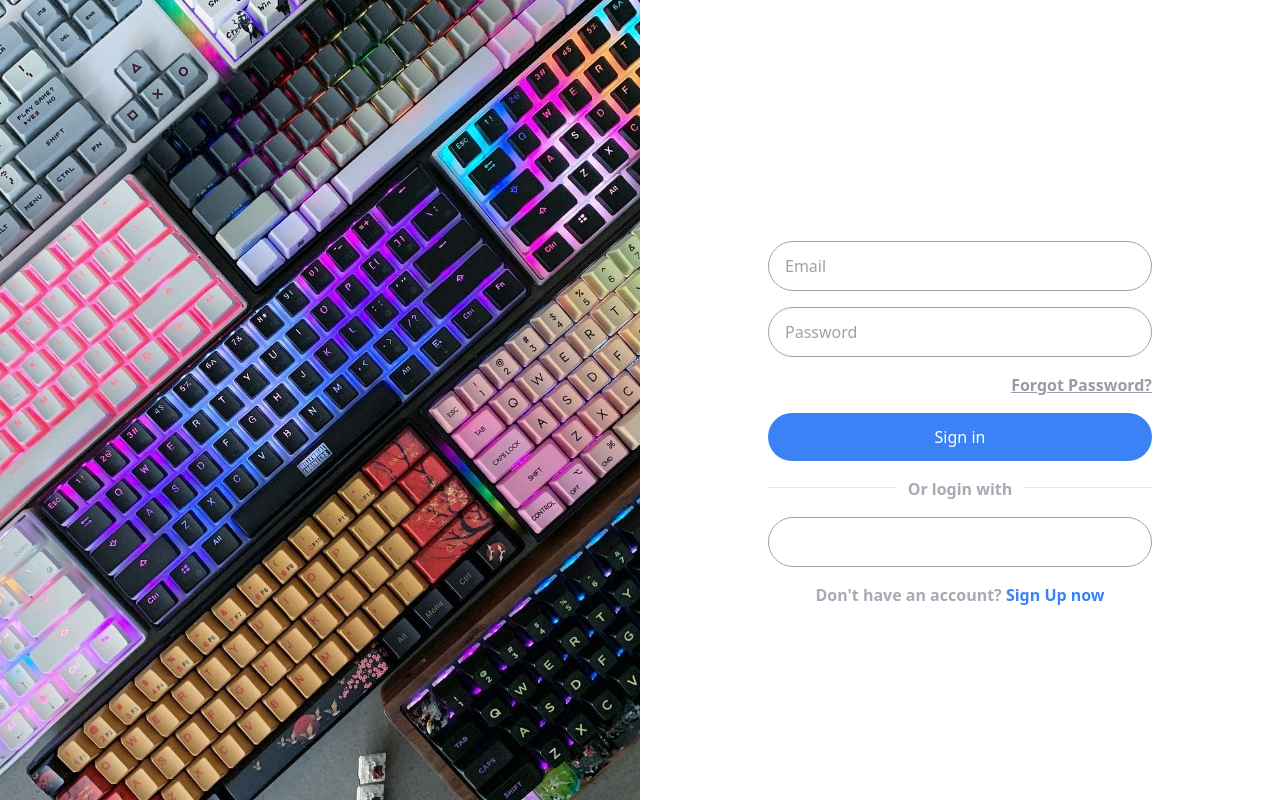
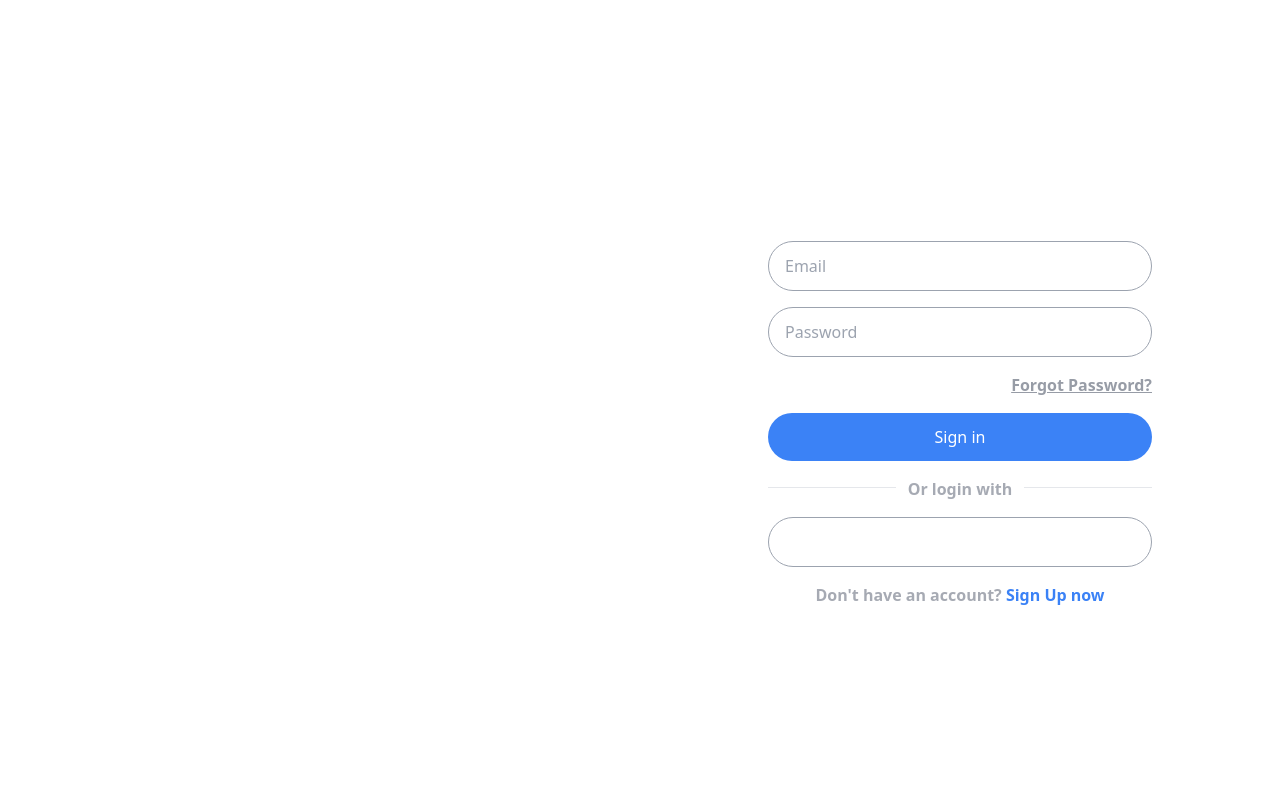
Before and after one commit to vsingh57seneca/v2-frontend, a Next.js app: page / in a window 1280 px wide. Built offline with nearby package versions, Linux system fonts and the light colour scheme.

Commit message:
Testing removing image

```diff
--- a/package.json
+++ b/package.json
@@ -7,7 +7,7 @@
     "build": "next build",
     "start": "next start -p 3002",
     "lint": "next lint",
-    "start:prod": "npm run build && sudo npx next start"
+    "start:prod": "npm run build && sudo npx next start -p 3002"
   },
   "dependencies": {
     "@mapbox/search-js-react": "^1.0.0-beta.22",
--- a/src/pages/index.jsx
+++ b/src/pages/index.jsx
@@ -8,13 +8,13 @@ export default function Home() {
   return (
     <div className="grid grid-cols-2 h-full w-full">
       <div className="hidden md:col-span-1 md:flex min-h-screen relative">
-        <Image
+        {/* <Image
           src={"/images/backgrounds/landing-background.jpg"}
           alt="Landing Background"
           width={1000}
           height={1000}
           className="object-cover"
-        />
+        /> */}
       </div>
       <div className="col-span-full md:col-span-1 p-8 md:p-[20%] flex items-center h-full justify-center">
         <LoginForm setShowSignUpModal={setShowSignUpModal} />
```
